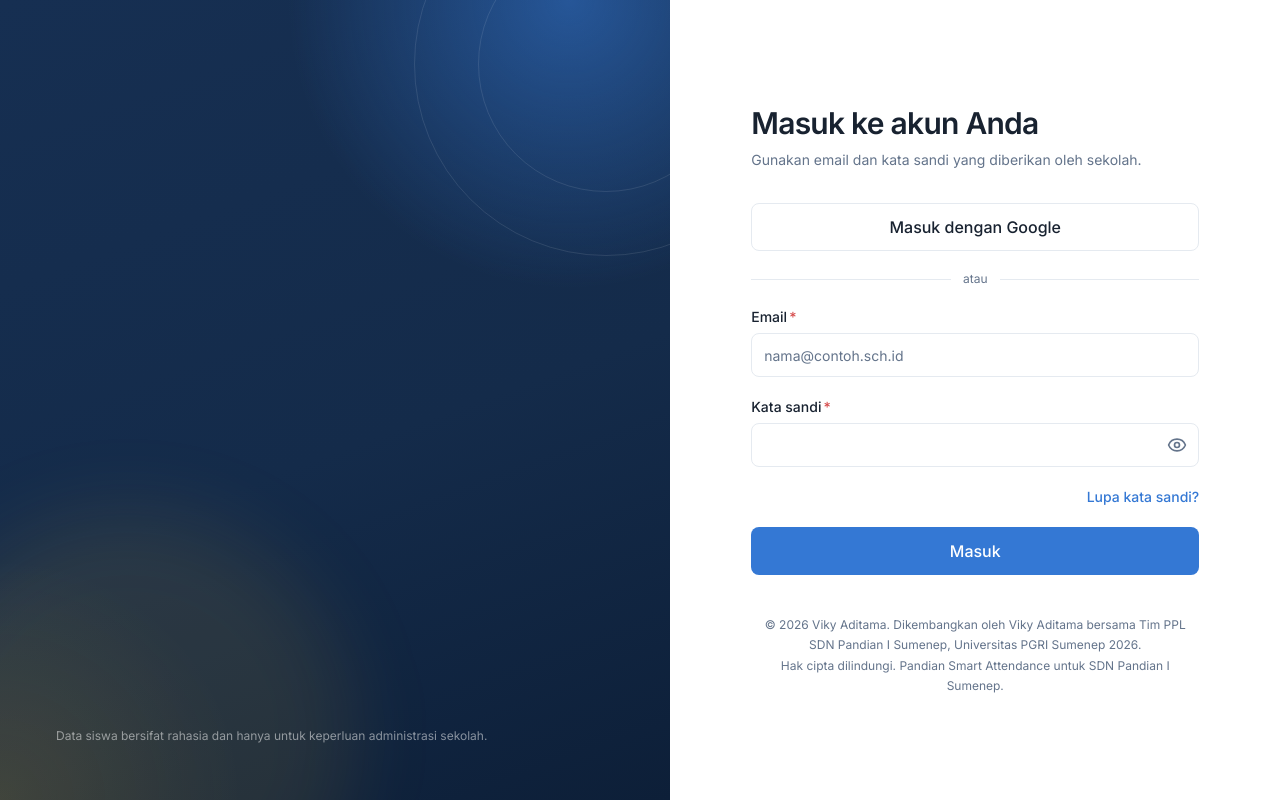
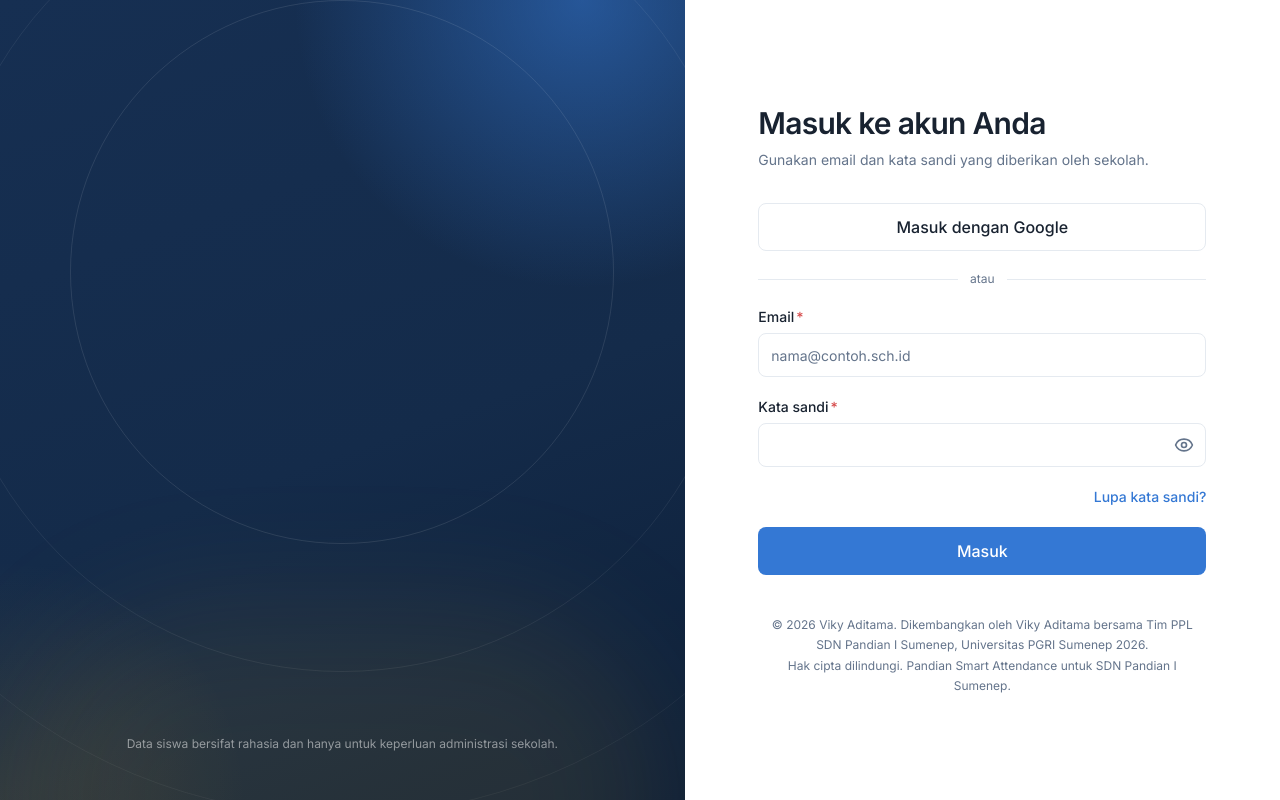
Before and after one commit to pularang01-dot/Pandian1-AbsensiQR, a Next.js app: page /login in a window 1280 px wide. Built offline with nearby package versions, Linux system fonts and the light colour scheme.

Commit message:
pembaruan v2 halaman masuk

```diff
--- a/src/app/globals.css
+++ b/src/app/globals.css
@@ -33,7 +33,11 @@
       linear-gradient(160deg, #162f52 0%, #142B4A 55%, #0d1f38 100%);
   }
   @keyframes auth-rise { from { opacity: 0; transform: translateY(14px); } to { opacity: 1; transform: translateY(0); } }
+  @keyframes auth-pop { from { opacity: 0; transform: scale(0.7); } to { opacity: 1; transform: scale(1); } }
+  @keyframes auth-wave { 0%, 100% { transform: translate(-50%, -50%) scale(1); opacity: 1; } 50% { transform: translate(-50%, -50%) scale(1.06); opacity: 0.45; } }
   @media (prefers-reduced-motion: no-preference) {
+    .auth-pop { animation: auth-pop 0.9s cubic-bezier(0.22, 1, 0.36, 1) both; }
+    .auth-wave { animation: auth-wave 6s ease-in-out infinite; animation-delay: var(--d, 0s); }
     .auth-rise { animation: auth-rise 0.7s cubic-bezier(0.22, 1, 0.36, 1) both; animation-delay: var(--d, 0ms); }
   }
   .splash { background-image: radial-gradient(80% 70% at 50% 35%, #25508a 0%, #142B4A 65%, #0d1f38 100%); }
--- a/src/components/auth/auth-shell.tsx
+++ b/src/components/auth/auth-shell.tsx
@@ -4,62 +4,70 @@ import { SchoolLogo } from "@/components/brand/school-logo";
 import { CopyrightFooter } from "@/components/layout/copyright-footer";
 
 const FEATURES = [
-  { icon: QrCode, title: "Absensi cepat dengan kartu QR", text: "Pindai kartu siswa, pastikan identitasnya, dan kehadiran langsung tercatat." },
-  { icon: ShieldCheck, title: "Izin dan penjemputan terverifikasi", text: "Setiap izin, dispensasi, dan pulang lebih awal melalui persetujuan yang jelas." },
-  { icon: ScrollText, title: "Jejak audit yang tidak bisa diubah", text: "Siapa melakukan apa dan kapan selalu tercatat dan dapat ditelusuri." },
+  { icon: QrCode, label: "Absensi kartu QR" },
+  { icon: ShieldCheck, label: "Izin dan penjemputan terverifikasi" },
+  { icon: ScrollText, label: "Jejak audit permanen" },
 ];
+
+/** Lambang besar dengan bingkai pemindai emas dan garis pindai: gambaran langsung dari fungsi aplikasi. */
+function LogoStage({ size, className = "" }: { size: number; className?: string }) {
+  return (
+    <div className={`relative ${className}`} style={{ width: size + 64, height: size * 1.018 + 64 }}>
+      <span aria-hidden className="absolute left-0 top-0 h-10 w-10 rounded-tl-2xl border-l-4 border-t-4 border-[#F5B82E]" />
+      <span aria-hidden className="absolute right-0 top-0 h-10 w-10 rounded-tr-2xl border-r-4 border-t-4 border-[#F5B82E]" />
+      <span aria-hidden className="absolute bottom-0 left-0 h-10 w-10 rounded-bl-2xl border-b-4 border-l-4 border-[#F5B82E]" />
+      <span aria-hidden className="absolute bottom-0 right-0 h-10 w-10 rounded-br-2xl border-b-4 border-r-4 border-[#F5B82E]" />
+      <div className="absolute inset-4 flex items-center justify-center overflow-hidden rounded-[2rem] bg-white shadow-[0_20px_60px_rgba(0,0,0,0.35)]">
+        <SchoolLogo size={size} priority />
+        <span aria-hidden className="scan-line absolute inset-x-4 top-0 h-0.5 rounded-full bg-[#F5B82E]" />
+      </div>
+    </div>
+  );
+}
 
 export function AuthShell({ title, description, children }: { title: string; description: string; children: ReactNode }) {
   return (
-    <main className="grid min-h-screen lg:grid-cols-[1.1fr_1fr]">
+    <main className="grid min-h-screen lg:grid-cols-[1.15fr_1fr]">
       {/* Panel kiri (layar lebar) */}
-      <section className="auth-hero relative hidden overflow-hidden text-white lg:flex lg:flex-col lg:justify-between lg:p-14">
-        <span aria-hidden className="auth-orb pointer-events-none absolute -right-32 -top-32 h-96 w-96 rounded-full border border-white/10" />
-        <span aria-hidden className="pointer-events-none absolute -right-16 -top-16 h-64 w-64 rounded-full border border-white/10" />
-        <span aria-hidden className="pointer-events-none absolute -bottom-40 -left-24 h-[28rem] w-[28rem] rounded-full bg-[#F5B82E]/10 blur-2xl" />
+      <section className="auth-hero relative hidden overflow-hidden text-white lg:flex lg:flex-col lg:items-center lg:justify-between lg:px-14 lg:py-12">
+        <span aria-hidden className="auth-wave pointer-events-none absolute left-1/2 top-[34%] h-[34rem] w-[34rem] -translate-x-1/2 -translate-y-1/2 rounded-full border border-white/10" />
+        <span aria-hidden className="auth-wave pointer-events-none absolute left-1/2 top-[34%] h-[50rem] w-[50rem] -translate-x-1/2 -translate-y-1/2 rounded-full border border-white/[0.07]" style={{ ["--d" as string]: "1.2s" }} />
+        <span aria-hidden className="pointer-events-none absolute left-1/2 top-[34%] h-[68rem] w-[68rem] -translate-x-1/2 -translate-y-1/2 rounded-full border border-white/5" />
+        <span aria-hidden className="pointer-events-none absolute -bottom-48 left-1/2 h-96 w-[40rem] -translate-x-1/2 rounded-full bg-[#F5B82E]/10 blur-3xl" />
 
-        <div className="auth-rise relative flex items-center gap-3" style={{ ["--d" as string]: "0ms" }}>
-          <span className="flex h-12 w-12 items-center justify-center rounded-xl bg-white p-1.5 shadow-pop"><SchoolLogo size={36} priority /></span>
-          <div>
-            <p className="text-sm font-semibold tracking-wide">PANDIAN SMART ATTENDANCE</p>
-            <p className="text-xs text-white/60">SDN PANDIAN 1 SUMENEP</p>
-          </div>
+        <div className="relative pt-4">
+          <p className="auth-rise text-center text-xs font-medium tracking-[0.3em] text-white/60" style={{ ["--d" as string]: "0ms" }}>SELAMAT DATANG</p>
         </div>
 
-        <div className="relative max-w-xl">
-          <h2 className="auth-rise text-4xl font-semibold leading-[1.15] tracking-tight xl:text-5xl" style={{ ["--d" as string]: "120ms" }}>
-            Kehadiran siswa tercatat tertib, aman, dan dapat ditelusuri.
-          </h2>
-          <p className="auth-rise mt-5 max-w-md text-base leading-relaxed text-white/70" style={{ ["--d" as string]: "220ms" }}>
-            Satu sistem untuk absensi, perizinan, dan administrasi siswa, dari gerbang sekolah sampai laporan akhir semester.
+        <div className="relative flex flex-col items-center text-center">
+          <LogoStage size={176} className="auth-pop" />
+          <h2 className="auth-rise mt-10 text-4xl font-bold tracking-tight xl:text-5xl" style={{ ["--d" as string]: "250ms" }}>Pandian Smart Attendance</h2>
+          <p className="auth-rise mt-3 text-lg font-semibold tracking-wide text-[#F5B82E]" style={{ ["--d" as string]: "330ms" }}>SDN PANDIAN 1 SUMENEP</p>
+          <p className="auth-rise mt-5 max-w-lg text-base leading-relaxed text-white/70" style={{ ["--d" as string]: "410ms" }}>
+            Kehadiran siswa tercatat tertib, aman, dan dapat ditelusuri, dari gerbang sekolah sampai laporan akhir semester.
           </p>
-          <ul className="mt-10 space-y-5">
+          <ul className="mt-8 flex flex-wrap justify-center gap-3">
             {FEATURES.map((f, i) => (
-              <li key={f.title} className="auth-rise flex gap-4" style={{ ["--d" as string]: `${340 + i * 110}ms` }}>
-                <span className="flex h-11 w-11 shrink-0 items-center justify-center rounded-xl bg-white/10 ring-1 ring-white/15"><f.icon className="h-5 w-5 text-[#F5B82E]" aria-hidden /></span>
-                <div>
-                  <p className="text-sm font-semibold">{f.title}</p>
-                  <p className="mt-0.5 text-sm leading-relaxed text-white/65">{f.text}</p>
-                </div>
+              <li key={f.label} className="auth-rise flex items-center gap-2 rounded-full bg-white/10 px-4 py-2 text-sm ring-1 ring-white/15" style={{ ["--d" as string]: `${500 + i * 100}ms` }}>
+                <f.icon className="h-4 w-4 text-[#F5B82E]" aria-hidden />{f.label}
               </li>
             ))}
           </ul>
         </div>
 
-        <p className="relative text-xs text-white/50">Data siswa bersifat rahasia dan hanya untuk keperluan administrasi sekolah.</p>
+        <p className="relative text-center text-xs text-white/50">Data siswa bersifat rahasia dan hanya untuk keperluan administrasi sekolah.</p>
       </section>
 
       {/* Panel kanan: formulir */}
       <section className="flex flex-col bg-canvas lg:bg-surface">
-        {/* Spanduk ringkas untuk ponsel dan tablet */}
-        <div className="auth-hero relative overflow-hidden px-5 pb-16 pt-8 text-white lg:hidden">
-          <span aria-hidden className="pointer-events-none absolute -right-16 -top-16 h-48 w-48 rounded-full border border-white/10" />
-          <div className="relative flex items-center gap-3">
-            <span className="flex h-12 w-12 items-center justify-center rounded-xl bg-white p-1.5 shadow-pop"><SchoolLogo size={36} priority /></span>
-            <div>
-              <p className="text-sm font-semibold tracking-wide">PANDIAN SMART ATTENDANCE</p>
-              <p className="text-xs text-white/60">SDN PANDIAN 1 SUMENEP</p>
-            </div>
+        {/* Spanduk untuk ponsel dan tablet */}
+        <div className="auth-hero relative overflow-hidden px-5 pb-20 pt-10 text-center text-white lg:hidden">
+          <span aria-hidden className="auth-wave pointer-events-none absolute left-1/2 top-[40%] h-72 w-72 -translate-x-1/2 -translate-y-1/2 rounded-full border border-white/10" />
+          <span aria-hidden className="pointer-events-none absolute left-1/2 top-[40%] h-[26rem] w-[26rem] -translate-x-1/2 -translate-y-1/2 rounded-full border border-white/5" />
+          <div className="relative flex flex-col items-center">
+            <LogoStage size={104} className="auth-pop" />
+            <p className="mt-6 text-xl font-bold tracking-tight">Pandian Smart Attendance</p>
+            <p className="mt-1 text-sm font-semibold tracking-wide text-[#F5B82E]">SDN PANDIAN 1 SUMENEP</p>
           </div>
         </div>
 
```
